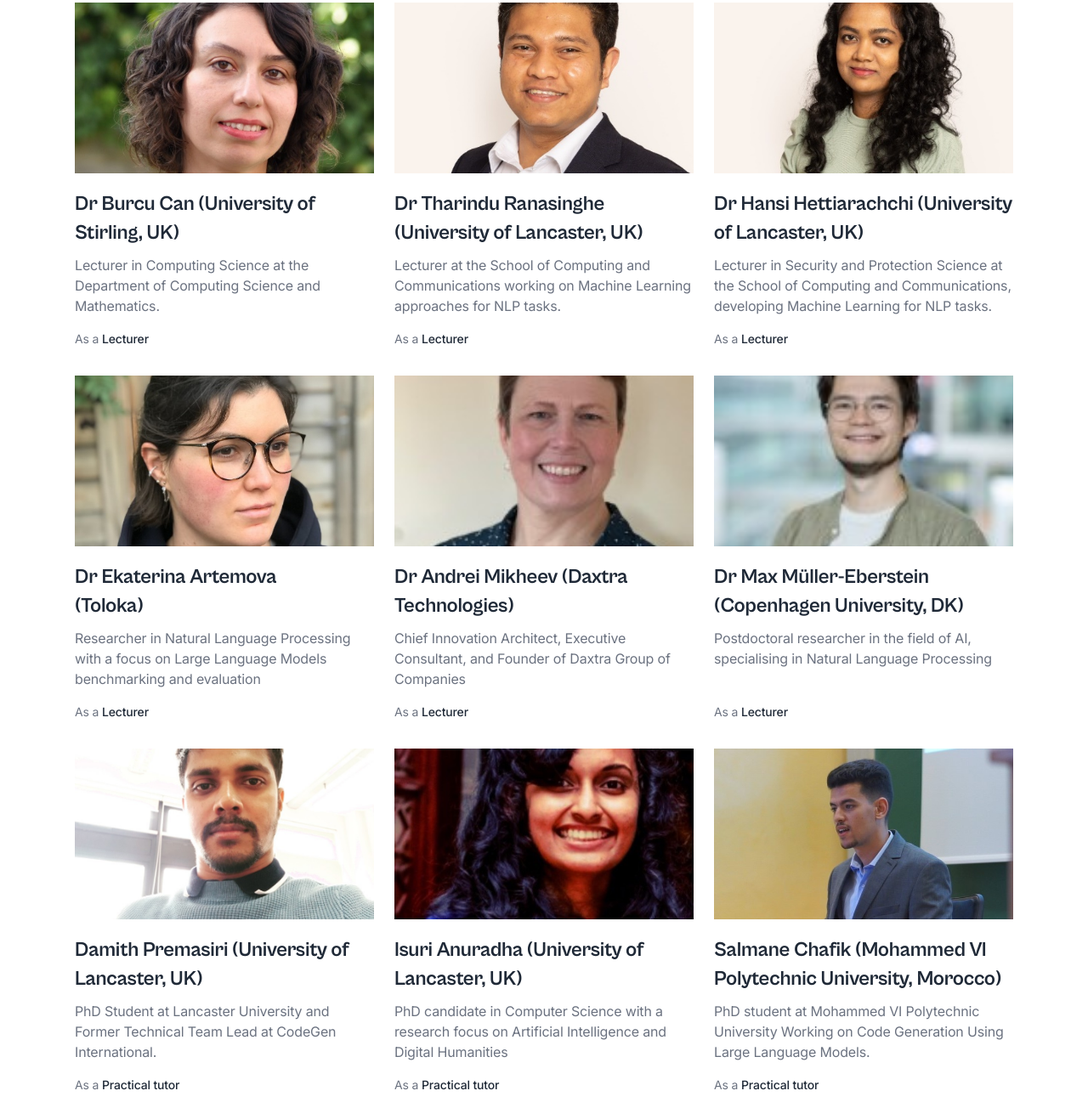
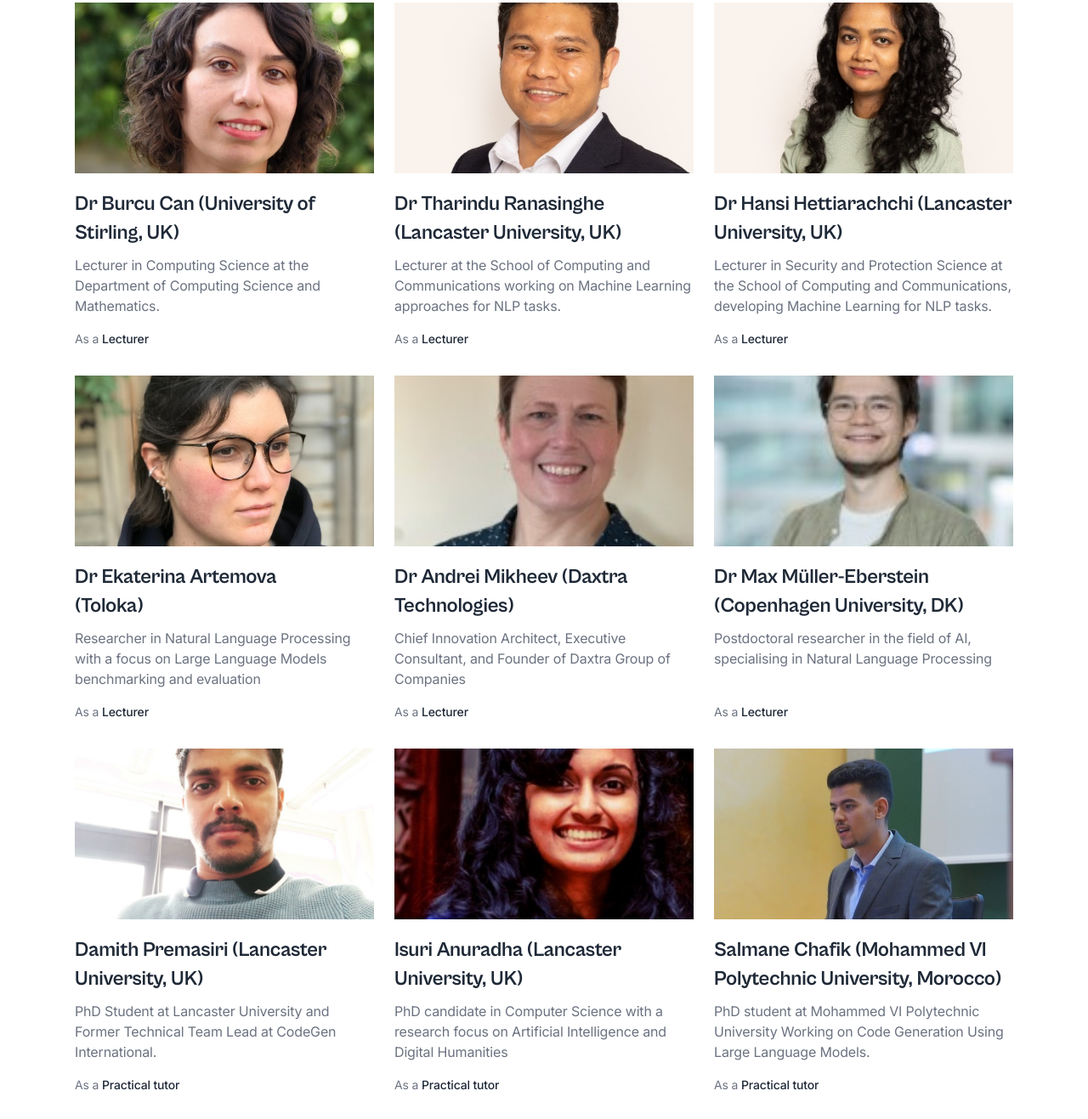
Before and after one commit to ranlp2025-summer-school/ranlp2025-summer-school.github.io, a website: page index.html in a window 1280 px wide. Shown: the part 2486-3803 px from the top of the page at 85% size. Drawn offline with Linux system fonts and the light colour scheme.

Commit message:
Update index.html

```diff
--- a/index.html
+++ b/index.html
@@ -273,7 +273,7 @@
                                 <div class="grow flex flex-col">
                                     <header>
                                         <h3 class="h4 font-cabinet-grotesk font-bold mb-2">
-                                            <a class="inline-block decoration-blue-500 decoration-2 underline-offset-2 hover:underline" href="#0">Dr Tharindu Ranasinghe (University of Lancaster, UK)</a>
+                                            <a class="inline-block decoration-blue-500 decoration-2 underline-offset-2 hover:underline" href="#0">Dr Tharindu Ranasinghe (Lancaster University, UK)</a>
                                         </h3>
                                     </header>
                                     <p class="text-gray-500 grow">Lecturer at the School of Computing and Communications working on Machine Learning approaches for NLP tasks. </p>
@@ -294,7 +294,7 @@
                                 <div class="grow flex flex-col">
                                     <header>
                                         <h3 class="h4 font-cabinet-grotesk font-bold mb-2">
-                                            <a class="inline-block decoration-blue-500 decoration-2 underline-offset-2 hover:underline" href="#0">Dr Hansi Hettiarachchi  (University of Lancaster, UK)</a>
+                                            <a class="inline-block decoration-blue-500 decoration-2 underline-offset-2 hover:underline" href="#0">Dr Hansi Hettiarachchi  (Lancaster University, UK)</a>
                                         </h3>
                                     </header>
                                     <p class="text-gray-500 grow">Lecturer in Security and Protection Science at the School of Computing and Communications, developing Machine Learning for NLP tasks. </p>
@@ -378,7 +378,7 @@
                                 <div class="grow flex flex-col">
                                     <header>
                                         <h3 class="h4 font-cabinet-grotesk font-bold mb-2">
-                                            <a class="inline-block decoration-blue-500 decoration-2 underline-offset-2 hover:underline" href="#0">Damith Premasiri (University of Lancaster, UK)</a>
+                                            <a class="inline-block decoration-blue-500 decoration-2 underline-offset-2 hover:underline" href="#0">Damith Premasiri (Lancaster University, UK)</a>
                                         </h3>
                                     </header>
                                     <p class="text-gray-500 grow">PhD Student at Lancaster University and Former Technical Team Lead at CodeGen International.</p>
@@ -399,7 +399,7 @@
                                 <div class="grow flex flex-col">
                                     <header>
                                         <h3 class="h4 font-cabinet-grotesk font-bold mb-2">
-                                            <a class="inline-block decoration-blue-500 decoration-2 underline-offset-2 hover:underline" href="#0">Isuri Anuradha (University of Lancaster, UK)</a>
+                                            <a class="inline-block decoration-blue-500 decoration-2 underline-offset-2 hover:underline" href="#0">Isuri Anuradha (Lancaster University, UK)</a>
                                         </h3>
                                     </header>
                                     <p class="text-gray-500 grow">PhD candidate in Computer Science with a research focus on Artificial Intelligence and Digital Humanities</p>
```
